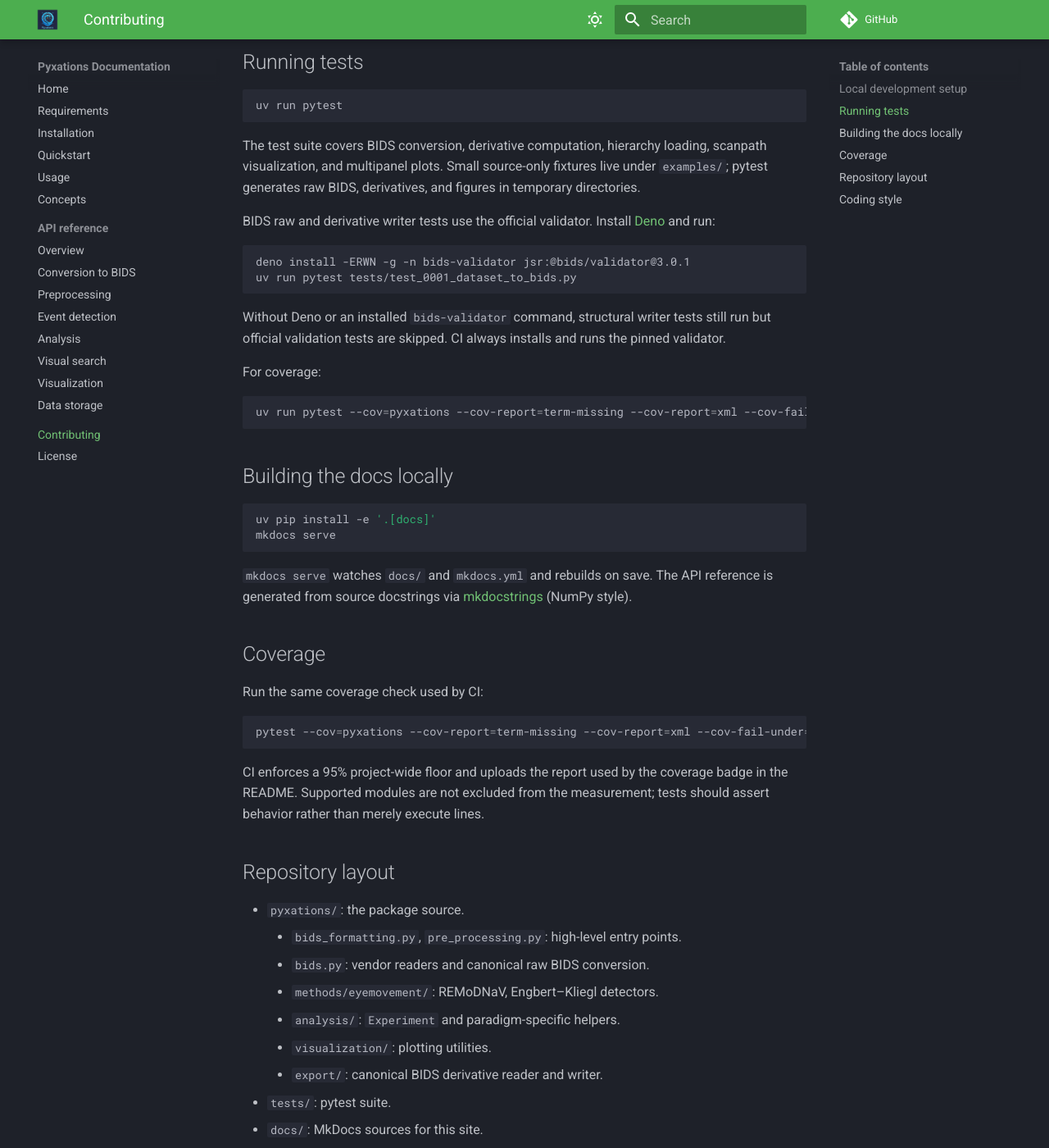
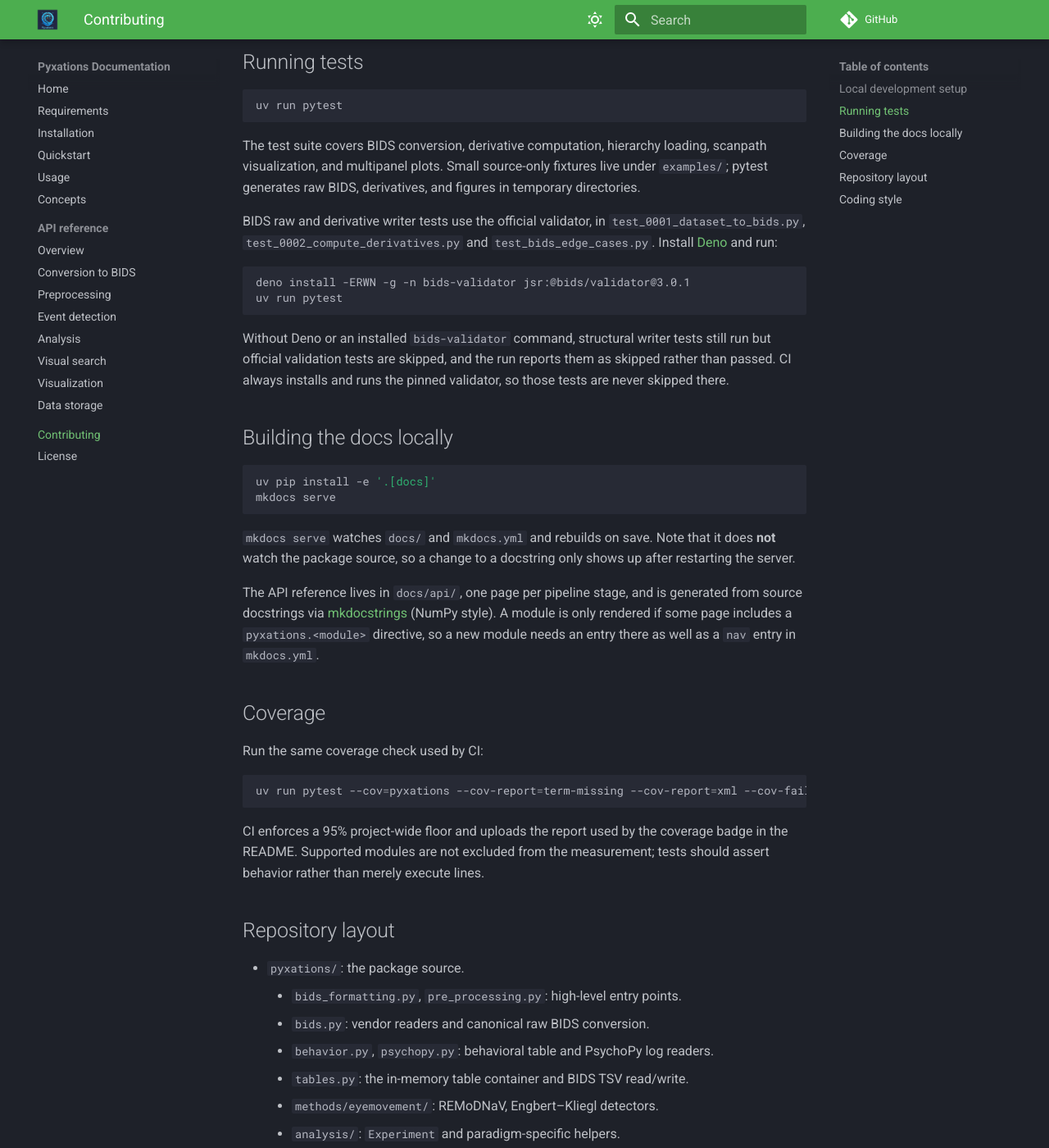
Before and after one commit to NeuroLIAA/pyxations, an MkDocs documentation site: the page built from docs/contributing.md, in a window 1280 px wide and 1400 px high, scrolled down 500 px. Shown: the whole window at 82% size. Built offline with MkDocs 1.6.1 and Material for MkDocs 9.7.7, drawn with Linux system fonts in a browser that asks for light colours; comment, search, counter and statistics services are not loaded; some of the changed text lies outside the part shown.

Commit message:
docs: correct the contributing guide
The coverage instructions appeared twice, once mid-section and once
under their own heading, with the second copy calling bare pytest rather
than uv run.

Other corrections: the validator section named only test_0001, but
test_0002 and test_bids_edge_cases use it too; the repository layout
omitted tables.py, behavior.py and psychopy.py; and the docs section did
not mention that the API reference now lives in docs/api/, that a module
is only rendered when a page includes a ::: directive for it, or that
mkdocs serve does not watch the package source, so docstring edits need
a restart to show up.

The docstring rule moves from a suggestion to a documented requirement,
since tests/test_docstring_coverage.py now enforces it.

````diff
--- a/docs/contributing.md
+++ b/docs/contributing.md
@@ -27,23 +27,20 @@ loading, scanpath visualization, and multipanel plots. Small source-only
 fixtures live under `examples/`; pytest generates raw BIDS, derivatives, and
 figures in temporary directories.
 
-BIDS raw and derivative writer tests use the official validator. Install
+BIDS raw and derivative writer tests use the official validator, in
+`test_0001_dataset_to_bids.py`, `test_0002_compute_derivatives.py` and
+`test_bids_edge_cases.py`. Install
 [Deno](https://docs.deno.com/runtime/getting_started/installation/) and run:
 
 ```bash
 deno install -ERWN -g -n bids-validator jsr:@bids/validator@3.0.1
-uv run pytest tests/test_0001_dataset_to_bids.py
+uv run pytest
 ```
 
 Without Deno or an installed `bids-validator` command, structural writer tests
-still run but official validation tests are skipped. CI always installs and
-runs the pinned validator.
-
-For coverage:
-
-```bash
-uv run pytest --cov=pyxations --cov-report=term-missing --cov-report=xml --cov-fail-under=95
-```
+still run but official validation tests are skipped, and the run reports them
+as skipped rather than passed. CI always installs and runs the pinned
+validator, so those tests are never skipped there.
 
 ## Building the docs locally
 
@@ -52,14 +49,22 @@ uv pip install -e '.[docs]'
 mkdocs serve
 ```
 
-`mkdocs serve` watches `docs/` and `mkdocs.yml` and rebuilds on save. The API reference is generated from source docstrings via [mkdocstrings](https://mkdocstrings.github.io/) (NumPy style).
+`mkdocs serve` watches `docs/` and `mkdocs.yml` and rebuilds on save. Note that
+it does **not** watch the package source, so a change to a docstring only shows
+up after restarting the server.
+
+The API reference lives in `docs/api/`, one page per pipeline stage, and is
+generated from source docstrings via
+[mkdocstrings](https://mkdocstrings.github.io/) (NumPy style). A module is only
+rendered if some page includes a `::: pyxations.<module>` directive, so a new
+module needs an entry there as well as a `nav` entry in `mkdocs.yml`.
 
 ## Coverage
 
 Run the same coverage check used by CI:
 
 ```bash
-pytest --cov=pyxations --cov-report=term-missing --cov-report=xml --cov-fail-under=95
+uv run pytest --cov=pyxations --cov-report=term-missing --cov-report=xml --cov-fail-under=95
 ```
 
 CI enforces a 95% project-wide floor and uploads the report used by the
@@ -71,12 +76,14 @@ measurement; tests should assert behavior rather than merely execute lines.
 - `pyxations/`: the package source.
     - `bids_formatting.py`, `pre_processing.py`: high-level entry points.
     - `bids.py`: vendor readers and canonical raw BIDS conversion.
+    - `behavior.py`, `psychopy.py`: behavioral table and PsychoPy log readers.
+    - `tables.py`: the in-memory table container and BIDS TSV read/write.
     - `methods/eyemovement/`: REMoDNaV, Engbert–Kliegl detectors.
     - `analysis/`: `Experiment` and paradigm-specific helpers.
     - `visualization/`: plotting utilities.
     - `export/`: canonical BIDS derivative reader and writer.
 - `tests/`: pytest suite.
-- `docs/`: MkDocs sources for this site.
+- `docs/`: MkDocs sources for this site; `docs/api/` is the API reference.
 - `notebooks/`: runnable end-to-end examples.
 - `examples/`: small source recordings used by the quickstart and integration
   tests; generated datasets are intentionally not committed.
@@ -84,5 +91,12 @@ measurement; tests should assert behavior rather than merely execute lines.
 ## Coding style
 
 - Format with `black` and lint with `ruff` (both included in the `dev` extra).
-- Public functions should have NumPy-style docstrings so they render in the API reference.
 - Add or update a test when changing behavior; keep the existing tests green.
+- Every public class, function and method needs a NumPy-style docstring. This
+  is enforced by `tests/test_docstring_coverage.py`, which also checks that
+  section headings are underlined with dashes rather than followed by a colon,
+  and that no module with public API is missing from the API reference.
+
+Public API here means module-level classes and functions plus the public
+methods of those classes. Nested helper functions are excluded: they are an
+implementation detail and are never rendered.
````
